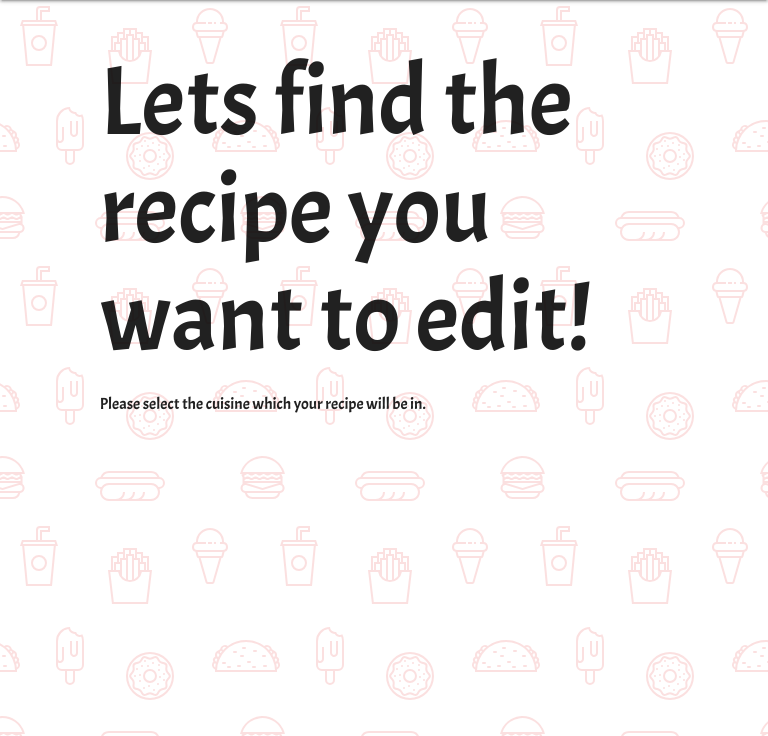
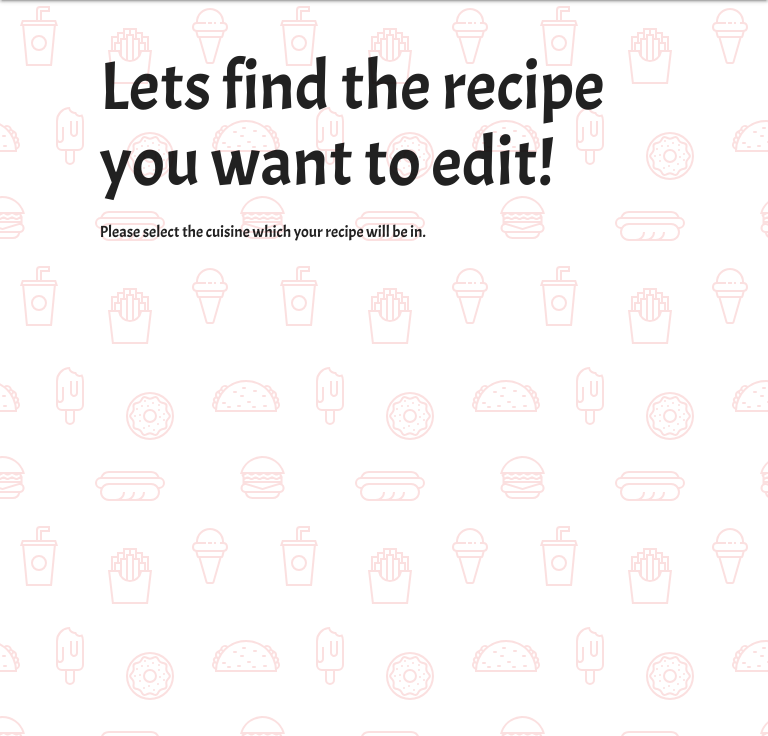
Before and after one commit to connor-blackburn/gutsy, a Flask app: page /get_recipes_step_one in a window 768 px wide. Shown: the part 64-800 px from the top of the page. Run offline with Flask 2, Linux system fonts and the light colour scheme; data that the repository does not hold is empty; some libraries are stand-ins or nearby versions.

Commit message:
get recipe step one adjusted for tablets

```diff
--- a/main.scss
+++ b/main.scss
@@ -138,6 +138,9 @@ span {
     @include smartphoneLarge {
         font-size: 0.7em;
     }
+    @include tablet {
+        font-size: 0.7em;
+    }
 }
 
 .get_recipes_step_two {
--- a/static/css/main.css
+++ b/static/css/main.css
@@ -111,6 +111,9 @@ body {
 @media (min-width: 376px) and (max-width: 425px) {
   .get_recipes_step_one {
     font-size: 0.7em; } }
+@media (min-width: 426px) and (max-width: 768px) {
+  .get_recipes_step_one {
+    font-size: 0.7em; } }
 
 @media (min-width: 321px) and (max-width: 375px) {
   .get_recipes_step_two {
```
Also changed, not shown: .c9/metadata/environment/main.scss (+1 -1 lines), 1 other file.
